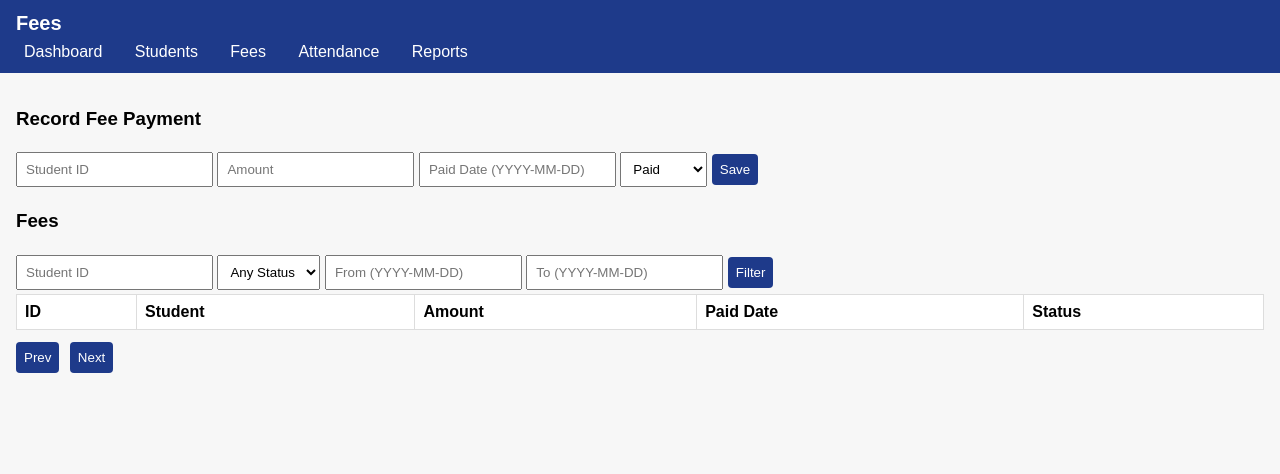
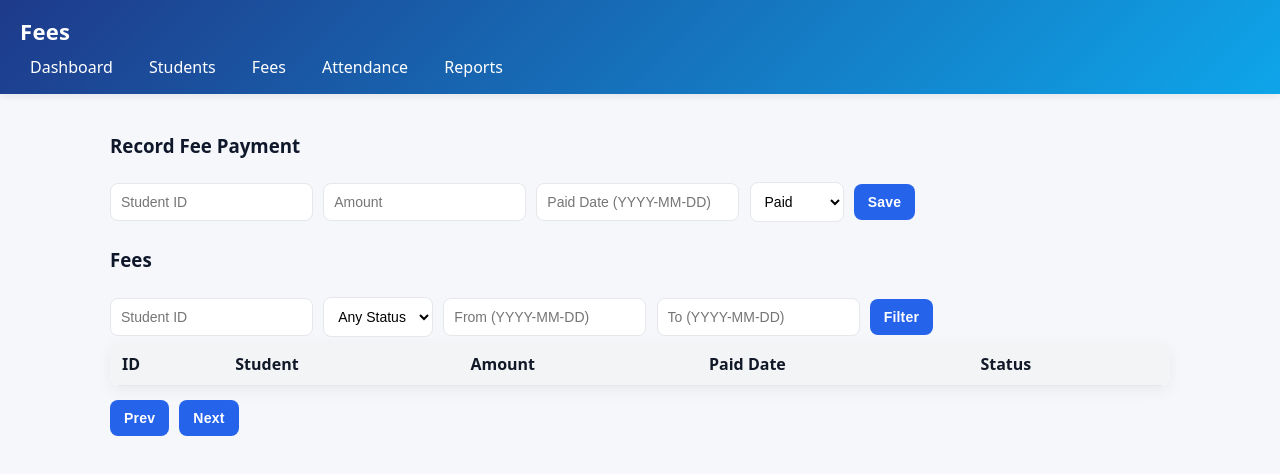
Before and after one commit to arefatmoh/Student_Management_System, a website: page public/fees.html in a window 1280 px wide. Drawn offline with Linux system fonts and the light colour scheme; no server answers.

Commit message:
ui: refresh theme (gradient header, softer panels, better tables/forms/buttons)

```diff
--- a/public/styles.css
+++ b/public/styles.css
@@ -1,19 +1,40 @@
 * { box-sizing: border-box; }
-body { font-family: Arial, sans-serif; margin: 0; background: #f7f7f7; }
-header { background: #1e3a8a; color: #fff; padding: 12px 16px; }
-header h1 { margin: 0 0 8px 0; font-size: 20px; }
-nav a { color: #fff; margin-right: 12px; text-decoration: none; padding: 4px 8px; border-radius: 4px; }
-nav a.active { background: rgba(255,255,255,0.2); }
-main { padding: 16px; }
-.card { background: #fff; padding: 12px; border-radius: 6px; box-shadow: 0 1px 3px rgba(0,0,0,0.1); display: inline-block; margin: 8px; min-width: 180px; }
-table { width: 100%; border-collapse: collapse; background: #fff; }
-th, td { padding: 8px; border: 1px solid #ddd; text-align: left; }
-input, select, button { padding: 8px; margin: 4px 0; }
-button { background: #1e3a8a; color: #fff; border: none; border-radius: 4px; cursor: pointer; }
-button:disabled { background: #888; }
+:root {
+    --bg: #f5f7fb;
+    --panel: #ffffff;
+    --text: #0f172a;
+    --muted: #6b7280;
+    --primary: #2563eb;
+    --primary-dark: #1d4ed8;
+    --accent: #10b981;
+    --border: #e5e7eb;
+}
+body { font-family: system-ui, -apple-system, Segoe UI, Roboto, Arial, sans-serif; margin: 0; background: var(--bg); color: var(--text); }
+header {
+    background: linear-gradient(135deg, #1e3a8a, #0ea5e9);
+    color: #fff; padding: 16px 20px; box-shadow: 0 2px 8px rgba(0,0,0,.08);
+}
+header h1 { margin: 0 0 10px 0; font-size: 22px; letter-spacing: .3px; }
+nav a { color: #fff; margin-right: 12px; text-decoration: none; padding: 6px 10px; border-radius: 6px; transition: background .15s ease; }
+nav a:hover { background: rgba(255,255,255,0.18); }
+nav a.active { background: rgba(255,255,255,0.28); }
+main { padding: 20px; max-width: 1100px; margin: 0 auto; }
+.card { background: var(--panel); padding: 14px; border-radius: 10px; box-shadow: 0 4px 16px rgba(0,0,0,0.06); display: inline-block; margin: 8px; min-width: 220px; }
+table { width: 100%; border-collapse: separate; border-spacing: 0; background: var(--panel); box-shadow: 0 4px 16px rgba(0,0,0,.06); border-radius: 10px; overflow: hidden; }
+th, td { padding: 10px 12px; border-bottom: 1px solid var(--border); text-align: left; }
+th { background: #f3f4f6; color: #111827; font-weight: 600; }
+tr:last-child td { border-bottom: none; }
+input, select, button { padding: 10px 10px; margin: 6px 6px 6px 0; font-size: 14px; }
+input, select { border: 1px solid var(--border); border-radius: 8px; background: #fff; outline: none; transition: box-shadow .15s ease, border .15s ease; }
+input:focus, select:focus { border-color: var(--primary); box-shadow: 0 0 0 3px rgba(37,99,235,.15); }
+button { background: var(--primary); color: #fff; border: none; border-radius: 8px; cursor: pointer; padding: 10px 14px; font-weight: 600; letter-spacing: .2px; transition: background .15s ease, transform .02s ease; }
+button:hover { background: var(--primary-dark); }
+button:active { transform: translateY(1px); }
+button.secondary { background: #6b7280; }
+button:disabled { background: #9ca3af; cursor: not-allowed; }
 
 /* Toast */
-.toast { position: fixed; right: 16px; bottom: 16px; background: #111827; color: #fff; padding: 10px 14px; border-radius: 6px; opacity: 0; transform: translateY(10px); transition: all .2s ease; pointer-events: none; box-shadow: 0 2px 8px rgba(0,0,0,.2); }
+.toast { position: fixed; right: 16px; bottom: 16px; background: #111827; color: #fff; padding: 10px 14px; border-radius: 8px; opacity: 0; transform: translateY(10px); transition: all .2s ease; pointer-events: none; box-shadow: 0 8px 24px rgba(0,0,0,.2); }
 .toast.show { opacity: 1; transform: translateY(0); }
 
 .pagination { margin: 8px 0; }
```
